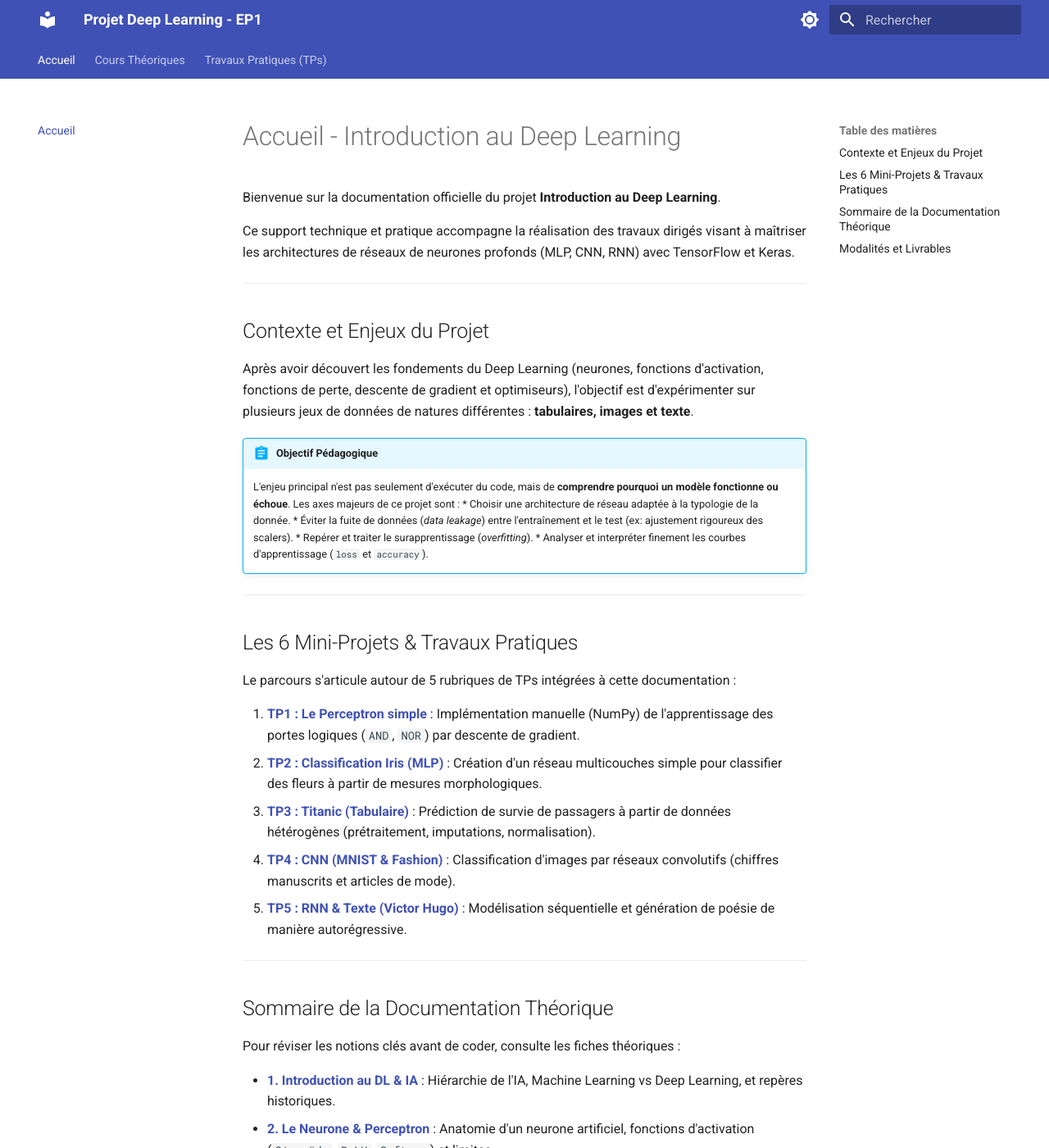
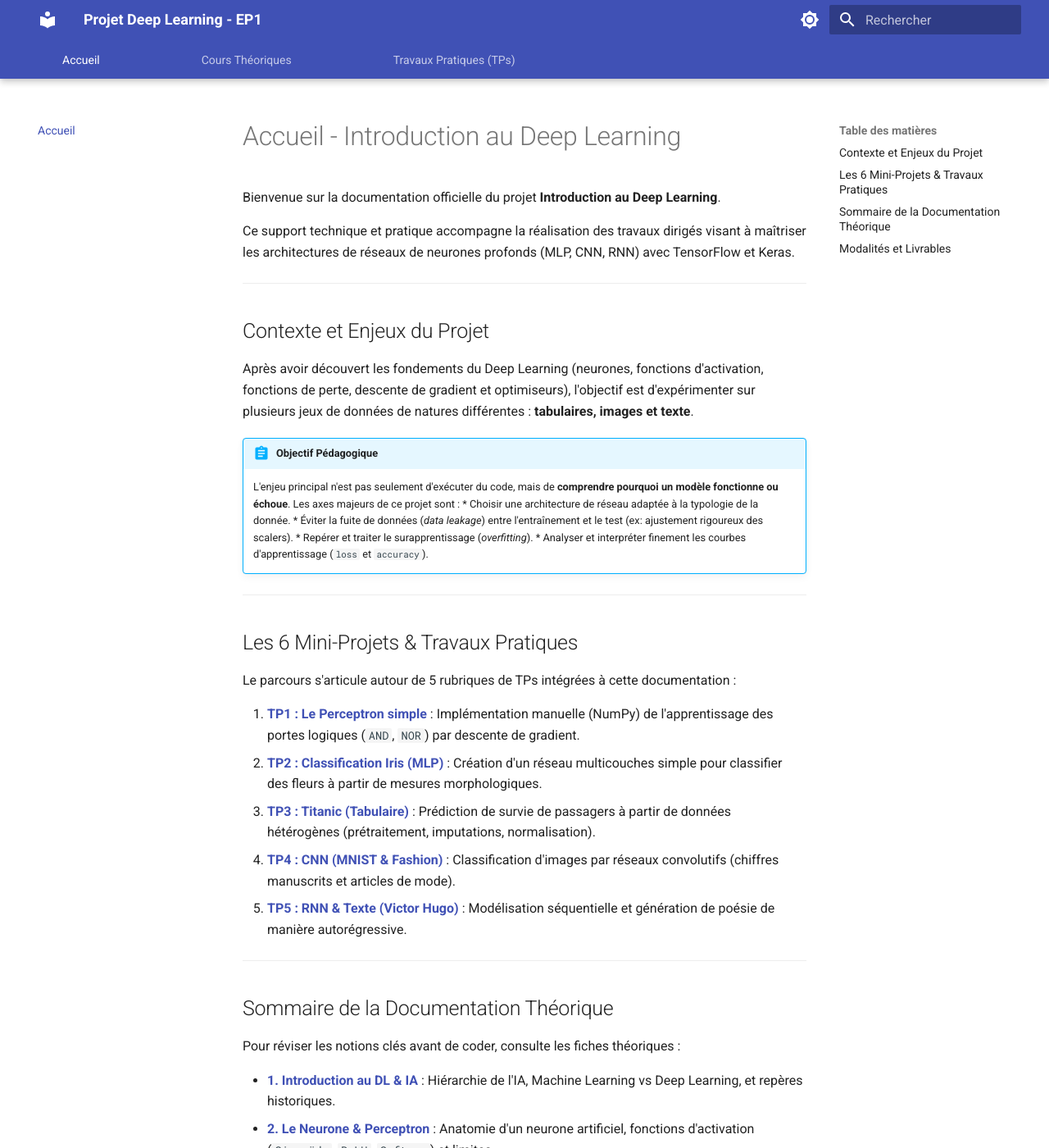
Before and after one commit to GregoryElBajoury/deep-learning-ep1, an MkDocs documentation site: the page built from docs/index.md, in a window 1280 px wide and 1400 px high. Shown: the whole window at 82% size. Built offline with MkDocs 1.6.1 and Material for MkDocs 9.7.7, drawn with Linux system fonts in a browser that asks for light colours.

Commit message:
feat: mise a jour de la configuration et de la structure de navigation

```diff
--- /dev/null
+++ b/docs/stylesheets/extra.css
@@ -0,0 +1,11 @@
+/* Espacer les éléments de la barre de navigation principale */
+.md-tabs__list {
+    display: flex;
+    justify-content: flex-start; /* ou space-around pour les répartir sur toute la largeur */
+    gap: 2rem; /* Augmente l'espace entre chaque onglet */
+}
+
+.md-tabs__item {
+    margin-left: 1.5rem;
+    margin-right: 1.5rem;
+}
--- a/mkdocs.yml
+++ b/mkdocs.yml
@@ -22,6 +22,9 @@ theme:
         name: Passer au mode clair
   features:
     - navigation.tabs
+    - navigation.tabs.sticky
+    - navigation.sections
+    - navigation.expand
     - navigation.top
     - search.suggest
     - search.highlight
@@ -49,3 +52,6 @@ nav:
     - TP3 - Titanic (Tabulaire): tps/tp3-titanic.md
     - TP4 - CNN (MNIST & Fashion): tps/tp4-cnn-mnist.md
     - TP5 - RNN & Texte (Victor Hugo): tps/tp5-rnn-hugo.md
+
+extra_css:
+  - stylesheets/extra.css
```
Also changed, not shown: site/1-introduction-dl/index.html, site/2-neurone-perceptron/index.html, site/3-reseaux-multicouches/index.html, site/404.html, site/index.html, site/search/search_index.json, 1 other file.
